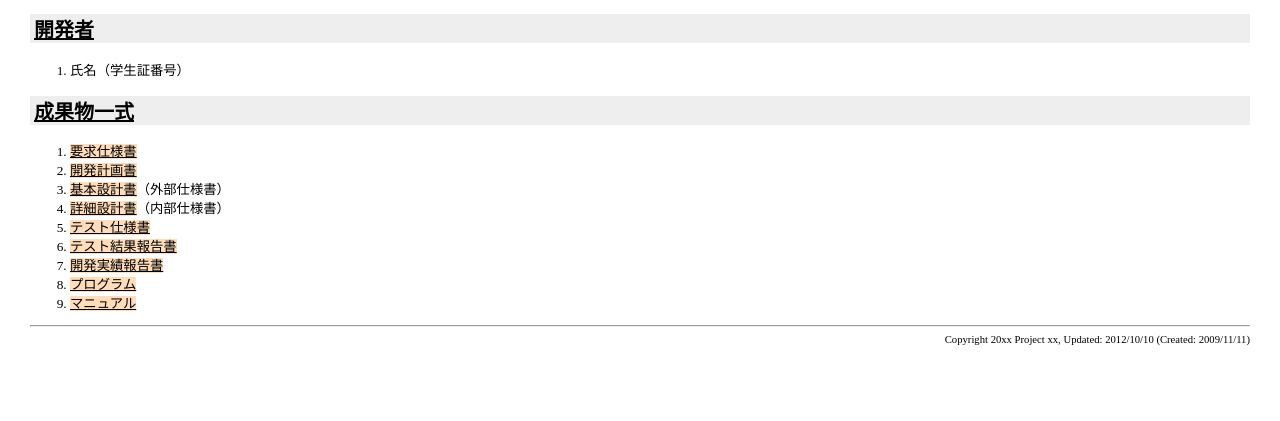
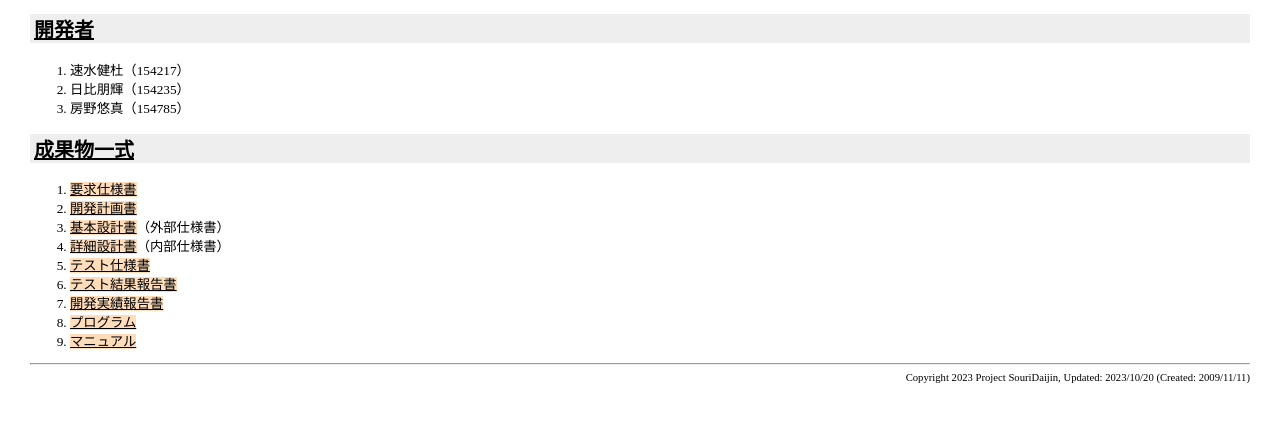
Before and after one commit to Hayami-K/SouriDaijin, a plain HTML site: page index.html in a window 1280 px wide. Shown: the part 131-552 px from the top of the page. Drawn offline with Linux system fonts and the light colour scheme.

Commit message:
ホームページの編集

```diff
--- a/index.html
+++ b/index.html
@@ -252,7 +252,9 @@ th {
 <h2><a name="Members">開発者</a></h2>
 </div>
 <ol>
-  <li>氏名（学生証番号）
+  <li>速水健杜（154217）
+  <li>日比朋輝（154235）
+  <li>房野悠真（154785）
 </ol>
 <div class="belt">
 <h2><a name="Documents">成果物一式</a></h2>
@@ -269,6 +271,6 @@ th {
   <li><a href="Manual/index.html">マニュアル</a></li>
 </ol>
 <hr>
-<div class="right-small">Copyright 20xx Project xx, Updated: 2012/10/10 (Created: 2009/11/11)</div>
+<div class="right-small">Copyright 2023 Project SouriDaijin, Updated: 2023/10/20 (Created: 2009/11/11)</div>
 </body>
 </html>
```
